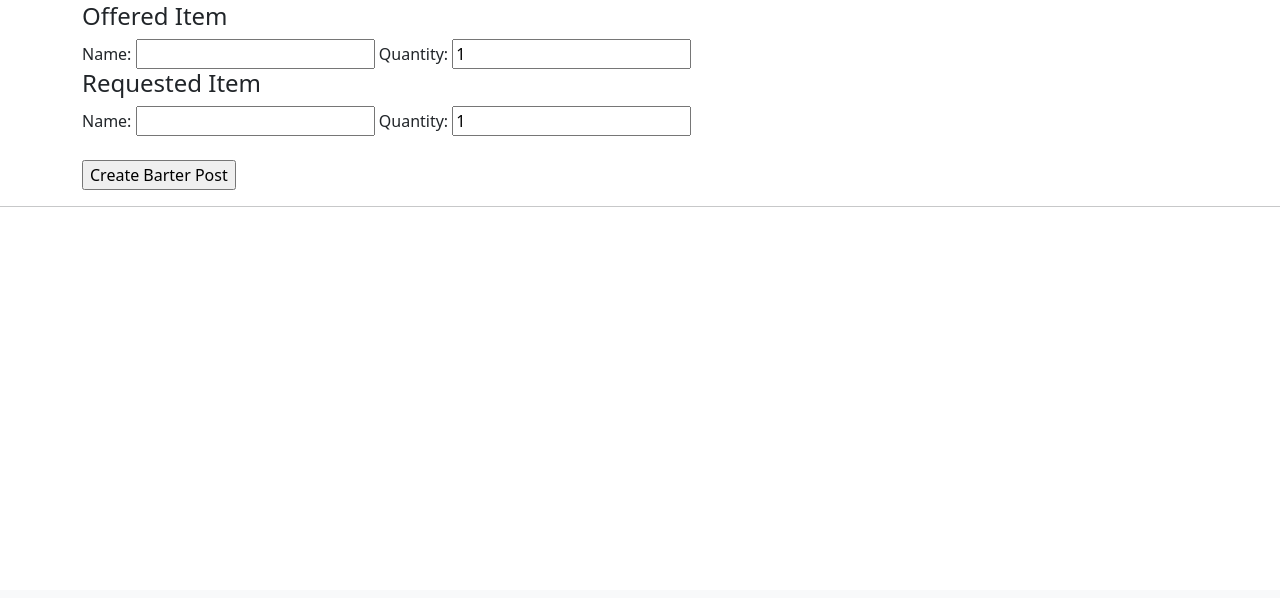
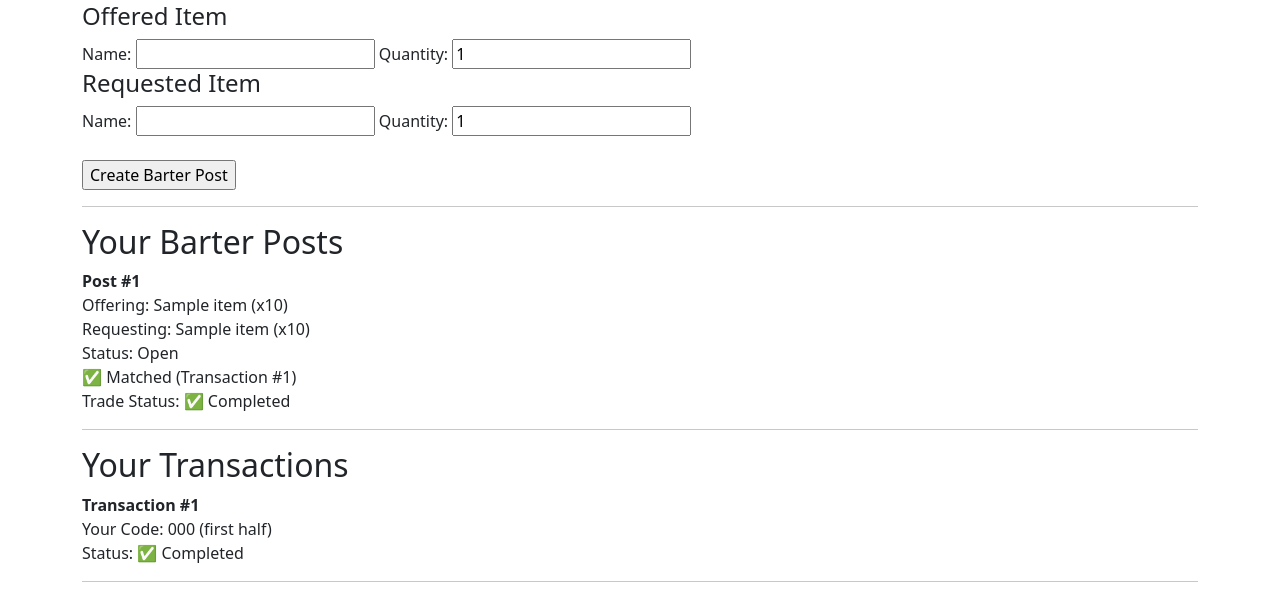
Before and after one commit to AtonPomans/cs360_BarterDB, a PHP site: page /dashboard/dashboard.php in a window 1280 px wide. Shown: the part 210-808 px from the top of the page. Run offline with PHP 8.4, Linux system fonts and the light colour scheme; the visitor is signed in with stand-in values (Sample User, id 1); tables that the repository leaves empty hold one stand-in row (values such as "Sample post"); data that the repository does not hold is empty.

Commit message:
Posts finished (no partners yet)
Users can post a barter request. System matches the posts and starts a transactions, sending each user's part of the hash to their dashboards. Users can see their posts and transactions on their dashboard.

```diff
--- a/includes/header.php
+++ b/includes/header.php
@@ -73,8 +73,8 @@ $loggedIn = isset($_SESSION['user_id']);
                             <i class="fa-solid fa-user fa-lg"></i>
                         </a>
                         <ul class="dropdown-menu dropdown-menu-end">
-                            <li><a class="dropdown-item" href="/login.php">Login</a></li>
-                            <li><a class="dropdown-item" href="/register.php">Register</a></li>
+                            <li><a class="dropdown-item" href="/auth/login.php">Login</a></li>
+                            <li><a class="dropdown-item" href="/auth/register.php">Register</a></li>
                         </ul>
                     </li>
 
--- a/public/dashboard/dashboard.php
+++ b/public/dashboard/dashboard.php
@@ -19,13 +19,6 @@ $result = $conn->query("SELECT * FROM items WHERE user_id = $user_id");
 
     <div class="container mt-3">
         <h1 class="text-center">Welcome to Your Dashboard</h1>
-        <!--
-        <a href="/dashboard/post_trade.php">Post a Trade</a> | <a href="/auth/logout.php">Logout</a>
-        <h2>Your Items</h2>
-        <?php while ($row = $result->fetch_assoc()) { ?>
-        <p><?php echo $row["name"]; ?> - <?php echo $row["description"]; ?></p>
-        <?php } ?>
-        -->
     </div>
 
     <!-- Add Post Form -->
@@ -50,14 +43,104 @@ $result = $conn->query("SELECT * FROM items WHERE user_id = $user_id");
             <input type="submit" value="Create Barter Post">
         </form>
 
-    </div>
 
 
-    <hr>
+        <hr>
 
 
-    <!-- List of Posts -->
 
+        <!-- Your Posts -->
+        <div class="box">
+            <h2>Your Barter Posts</h2>
+
+            <?php
+
+
+            $query = "
+
+            SELECT bp.*,
+            i1.name AS offered_name,
+            i2.name AS requested_name,
+            t.transaction_id,
+            t.is_complete
+            FROM barter_post bp
+            JOIN items i1 ON bp.offered_item = i1.item_id
+            JOIN items i2 ON bp.requested_item = i2.item_id
+            LEFT JOIN transactions t
+            ON t.post1_id = bp.post_id OR t.post2_id = bp.post_id
+            WHERE bp.poster_id = ?
+            ORDER BY bp.status DESC, bp.post_id DESC
+
+            ";
+
+            $stmt = $conn->prepare($query);
+            $stmt->bind_param("i", $user_id);
+            $stmt->execute();
+            $result = $stmt->get_result();
+
+            while ($row = $result->fetch_assoc()):
+            ?>
+
+            <div>
+                <strong>Post #<?= $row['post_id'] ?></strong><br>                                           <!-- post number -->
+                Offering: <?= $row['offered_name'] ?> (x<?= $row['offered_quantity'] ?>)<br>                <!-- offered item and quantity -->
+                Requesting: <?= $row['requested_name'] ?> (x<?= $row['requested_quantity'] ?>)<br>          <!-- requested item and quantity -->
+                Status: <?= ucfirst($row['status']) ?><br>                                                  <!-- post status (open/closed) -->
+                <?php if ($row['transaction_id']): ?>
+                <span class="success">✅ Matched (Transaction #<?= $row['transaction_id'] ?>)</span><br>    <!-- match success -->
+                Trade Status: <?= $row['is_complete'] ? "✅ Completed" : "⏳ In Progress" ?>                <!-- transaction status (completed/in progress) -->
+                <?php else: ?>
+                <span class="warning">⏳ Waiting for match...</span>                                        <!-- match pending -->
+                <?php endif; ?>
+            </div>
+
+            <hr>
+            <?php endwhile; ?>
+
+        </div>
+
+
+
+
+        <!-- Your Transactions -->
+        <div class="box">
+            <h2>Your Transactions</h2>
+
+            <?php
+            $tx_query = "
+            SELECT * FROM transactions
+            WHERE user1_id = ? OR user2_id = ?
+            ORDER BY created_at DESC
+            ";
+            $stmt = $conn->prepare($tx_query);
+            $stmt->bind_param("ii", $user_id, $user_id);
+            $stmt->execute();
+            $tx_result = $stmt->get_result();
+
+            while ($tx = $tx_result->fetch_assoc()):
+            ?>
+
+            <div>
+                <strong>Transaction #<?= $tx['transaction_id'] ?></strong><br>          <!-- transaction number -->
+                Your Code:                                                              <!-- logic for correct hash half -->
+                <?php
+                if ($user_id == $tx['user1_id']) {
+                echo $tx['part_a_code'] . " (first half)";
+                } elseif ($user_id == $tx['user2_id']) {
+                echo $tx['part_y_code'] . " (second half)";
+                } else {
+                echo "N/A";
+                }
+                ?><br>
+                Status: <?= $tx['is_complete'] ? "✅ Completed" : "⏳ In Progress" ?>   <!-- transaction status -->
+            </div>
+
+            <hr>
+            <?php endwhile; ?>
+
+
+
+    </div>
 
 </body>
 
```
Also changed, not shown: public/dashboard/create_post.php (+65 -4 lines), sql/database_schema.sql (+25 -0 lines).
